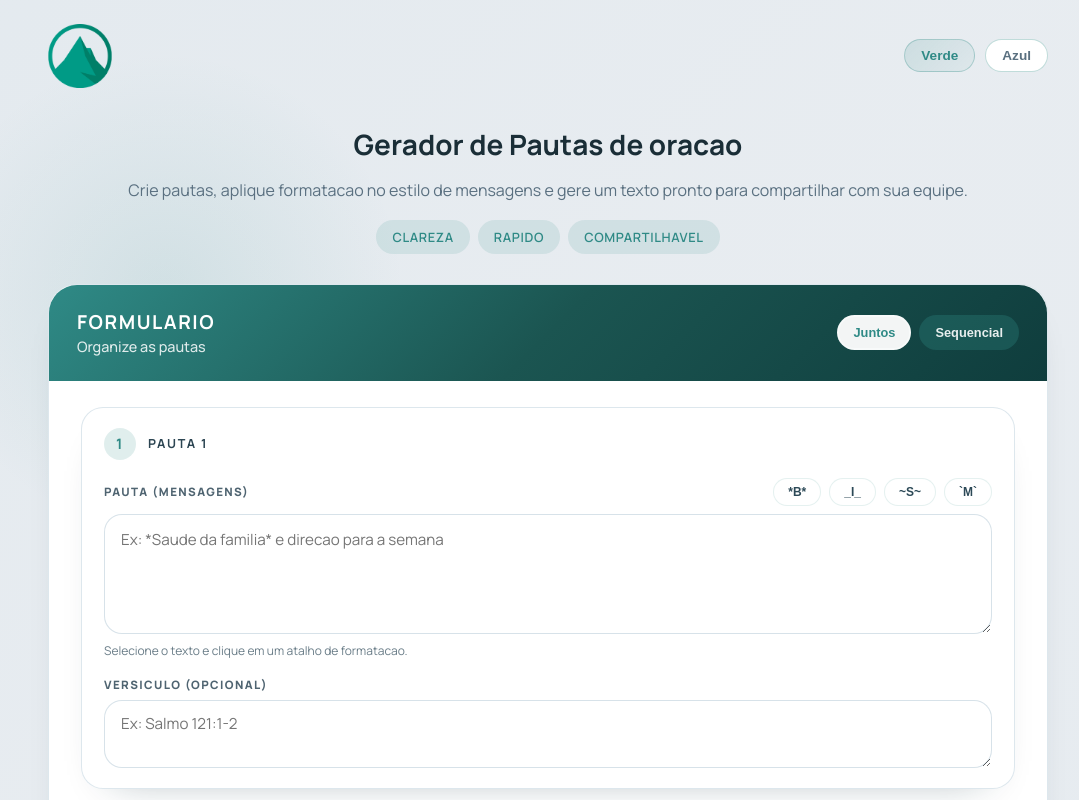
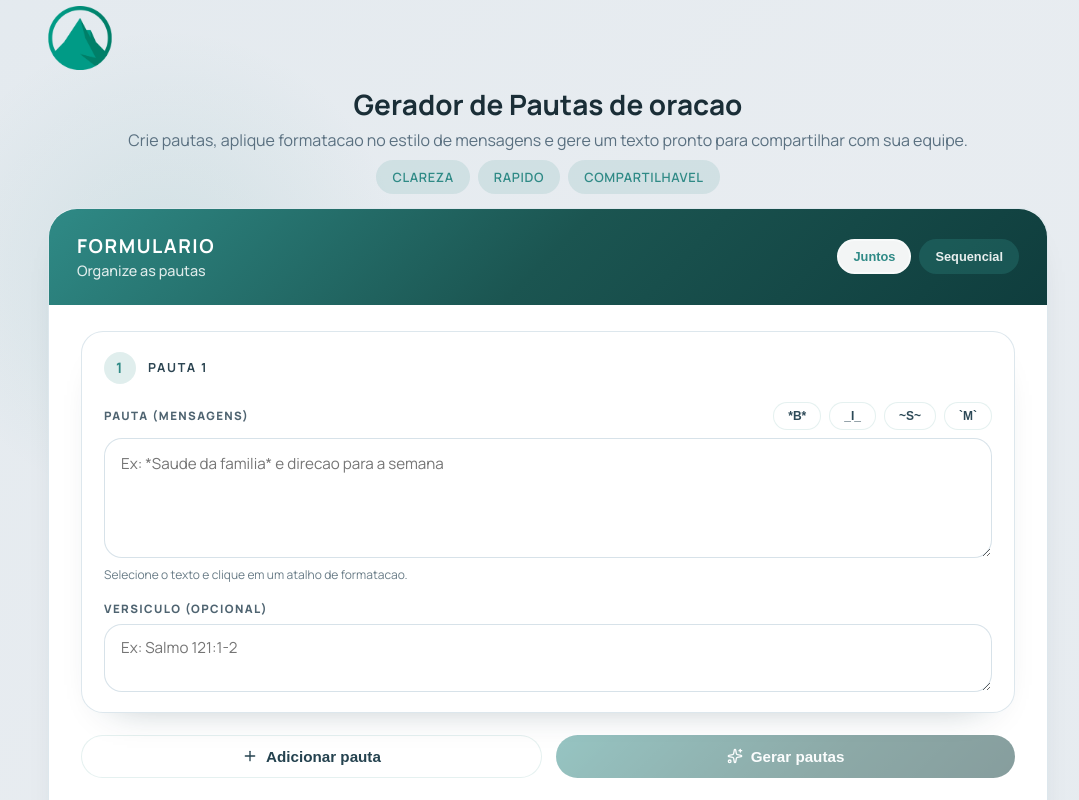
Before and after one commit to victtorvpb/prayer-guidelines-frontend, a React (Vite) app: page / in a window 1280 px wide. Shown: the top 800 px of the page, without its empty margins (92-1171 px from the left). Built offline with nearby package versions, Linux system fonts and the light colour scheme.

Commit message:
refactor: simplify PrayerGuidelinesHeader by removing theme props and adjust styles for better layout

```diff
--- a/src/components/prayer-guidelines/PrayerGuidelines.styles.ts
+++ b/src/components/prayer-guidelines/PrayerGuidelines.styles.ts
@@ -28,7 +28,7 @@ export const Page = styled.div`
   );
   min-height: 100vh;
   position: relative;
-  padding: 24px 12px 28px;
+  padding: 6px 12px 24px;
 
   &[data-theme="blue"] {
     --accent: #2e6fbf;
@@ -69,7 +69,7 @@ export const Container = styled.div`
   margin: 0 auto;
   display: flex;
   flex-direction: column;
-  gap: 22px;
+  gap: 14px;
 `;
 
 /* ========================
@@ -79,8 +79,8 @@ export const Container = styled.div`
 export const Header = styled.header`
   display: flex;
   flex-direction: column;
-  gap: 16px;
-  margin-bottom: 8px;
+  gap: 6px;
+  margin-bottom: 0;
   align-items: center;
   text-align: center;
 `;
@@ -151,14 +151,14 @@ export const ToggleGroup = styled.div`
 
 export const ColorSwitcher = styled.div`
   display: flex;
-  justify-content: space-between;
+  justify-content: flex-start;
   align-items: center;
   gap: 8px;
   width: 100%;
-  margin-bottom: 16px;
+  margin-bottom: 2px;
 
   @media (max-width: 720px) {
-    margin-bottom: 12px;
+    margin-bottom: 2px;
   }
 `;
 
--- a/src/components/prayer-guidelines/PrayerGuidelinesHeader.tsx
+++ b/src/components/prayer-guidelines/PrayerGuidelinesHeader.tsx
@@ -1,39 +1,12 @@
 import * as S from "./PrayerGuidelines.styles";
-import type { Theme } from "@/lib/types";
 
-export interface PrayerGuidelinesHeaderProps {
-  theme: Theme;
-  onThemeChange: (theme: Theme) => void;
-}
-
-export function PrayerGuidelinesHeader({
-  theme,
-  onThemeChange,
-}: PrayerGuidelinesHeaderProps) {
+export function PrayerGuidelinesHeader() {
   return (
     <>
       <S.ColorSwitcher>
         <S.LogoInline>
           <S.LogoImage src="/logo_zion.png" alt="Zion" />
         </S.LogoInline>
-        <S.ToggleGroup role="group" aria-label="Selecionar cor">
-          <S.ToggleButton
-            type="button"
-            $active={theme === "green"}
-            onClick={() => onThemeChange("green")}
-            aria-pressed={theme === "green"}
-          >
-            Verde
-          </S.ToggleButton>
-          <S.ToggleButton
-            type="button"
-            $active={theme === "blue"}
-            onClick={() => onThemeChange("blue")}
-            aria-pressed={theme === "blue"}
-          >
-            Azul
-          </S.ToggleButton>
-        </S.ToggleGroup>
       </S.ColorSwitcher>
       <S.Header>
         <S.Title>Gerador de Pautas de oracao</S.Title>
--- a/src/pages/PrayerGuidelines.tsx
+++ b/src/pages/PrayerGuidelines.tsx
@@ -10,7 +10,7 @@ import {
   PAUTA_WARNINGS,
   VERSICULO_WARNINGS,
 } from "@/lib/constants";
-import type { PrayerItem, Theme, LayoutMode, CopyState } from "@/lib/types";
+import type { PrayerItem, LayoutMode, CopyState } from "@/lib/types";
 import { getEmojiNumber } from "@/lib/prayer.utils";
 import * as S from "@/components/prayer-guidelines/PrayerGuidelines.styles";
 
@@ -25,7 +25,7 @@ function PrayerGuidelines() {
   const [showGenerated, setShowGenerated] = useState(false);
   const [copyState, setCopyState] = useState<CopyState>("idle");
   const [needsRegenerate, setNeedsRegenerate] = useState(false);
-  const [theme, setTheme] = useState<Theme>("green");
+  const theme = "green";
   const [layoutMode, setLayoutMode] = useState<LayoutMode>("combined");
   const pautaRefs = useRef<Record<number, HTMLTextAreaElement | null>>({});
   const [pautaWarningIndices, setPautaWarningIndices] = useState<
@@ -210,7 +210,7 @@ function PrayerGuidelines() {
     <S.Page data-theme={theme}>
       <S.BackgroundLayer />
       <S.Container>
-        <PrayerGuidelinesHeader theme={theme} onThemeChange={setTheme} />
+        <PrayerGuidelinesHeader />
 
         <S.Grid $hasPreview={showGenerated && !!generated}>
           <S.Card>
```
